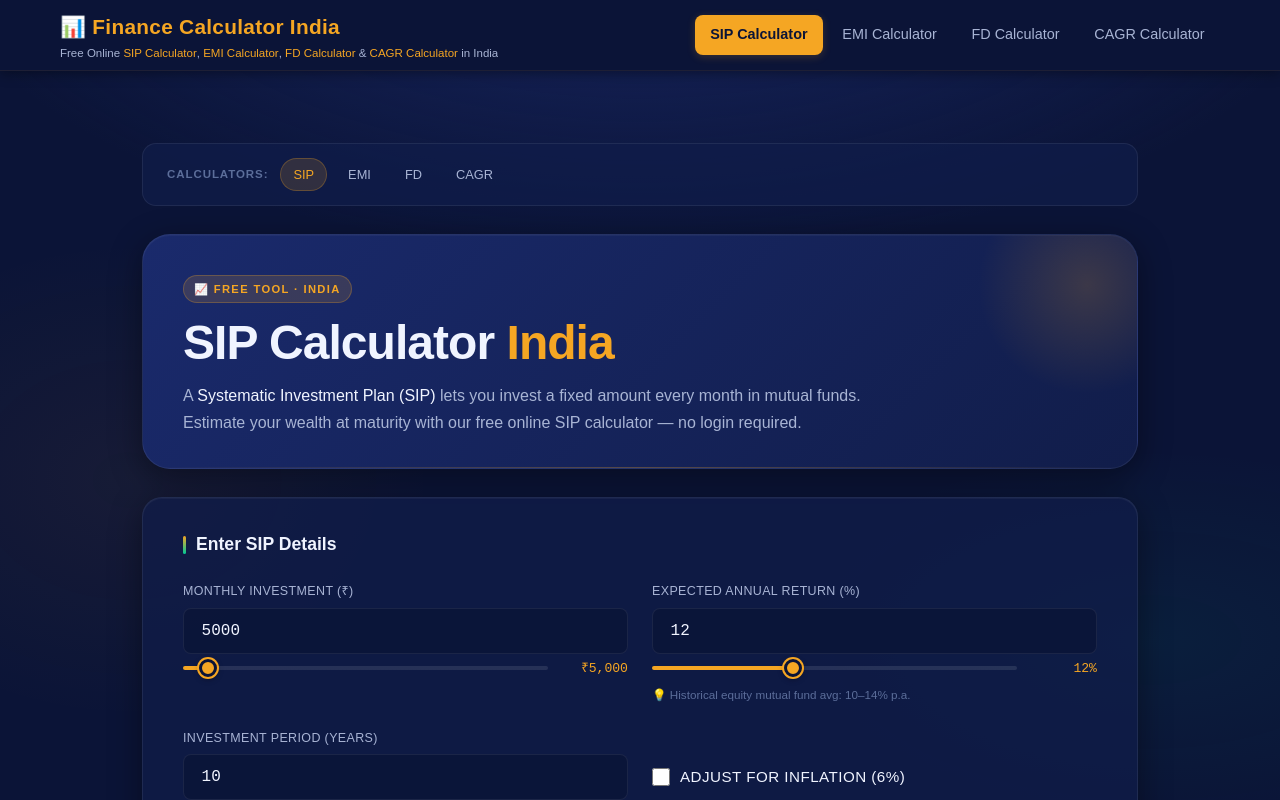
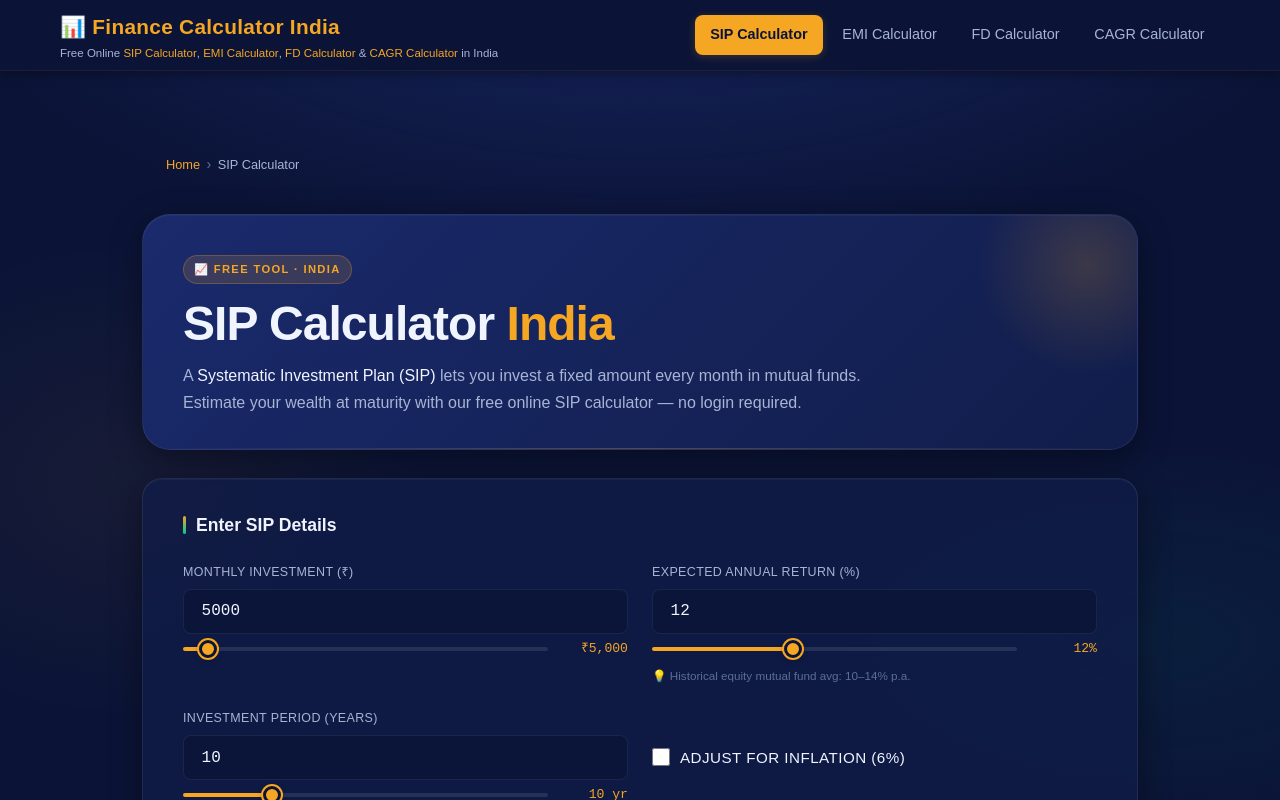
Before and after one commit to indal7/finance-calculator-suite, an Angular app in the folder frontend/: page /sip-calculator in a window 1280 px wide. Shown: the top 800 px of the page. Built offline with nearby package versions, Linux system fonts and the light colour scheme.

Commit message:
feat: replace duplicate calc-nav with breadcrumb navigation on all calculator pages
Agent-Logs-Url: https://github.com/indal7/finance-calculator-suite/sessions/09b4aaac-21c9-4ebf-b3ca-313b80c983ed

Co-authored-by: rayshreya404-dot <271300157+rayshreya404-dot@users.noreply.github.com>

```diff
--- a/frontend/src/app/components/cagr-calculator/cagr-calculator.html
+++ b/frontend/src/app/components/cagr-calculator/cagr-calculator.html
@@ -29,12 +29,11 @@
   }
   </script>
 
-  <nav class="calc-nav" aria-label="Calculator navigation">
-    <span class="calc-nav-label">Calculators:</span>
-    <a routerLink="/sip-calculator"  routerLinkActive="active">SIP</a>
-    <a routerLink="/emi-calculator"  routerLinkActive="active">EMI</a>
-    <a routerLink="/fd-calculator"   routerLinkActive="active">FD</a>
-    <a routerLink="/cagr-calculator" routerLinkActive="active">CAGR</a>
+  <!-- ── Breadcrumb ──────────────────────────────────────────── -->
+  <nav class="breadcrumb" aria-label="Breadcrumb">
+    <a routerLink="/">Home</a>
+    <span class="breadcrumb-sep" aria-hidden="true">›</span>
+    <span class="breadcrumb-current">CAGR Calculator</span>
   </nav>
 
   <div class="page-hero">
--- a/frontend/src/app/components/emi-calculator/emi-calculator.html
+++ b/frontend/src/app/components/emi-calculator/emi-calculator.html
@@ -29,13 +29,11 @@
   }
   </script>
 
-  <!-- ── Internal Nav ──────────────────────────────────────── -->
-  <nav class="calc-nav" aria-label="Calculator navigation">
-    <span class="calc-nav-label">Calculators:</span>
-    <a routerLink="/sip-calculator"  routerLinkActive="active">SIP</a>
-    <a routerLink="/emi-calculator"  routerLinkActive="active">EMI</a>
-    <a routerLink="/fd-calculator"   routerLinkActive="active">FD</a>
-    <a routerLink="/cagr-calculator" routerLinkActive="active">CAGR</a>
+  <!-- ── Breadcrumb ──────────────────────────────────────────── -->
+  <nav class="breadcrumb" aria-label="Breadcrumb">
+    <a routerLink="/">Home</a>
+    <span class="breadcrumb-sep" aria-hidden="true">›</span>
+    <span class="breadcrumb-current">EMI Calculator</span>
   </nav>
 
   <!-- ── Hero ──────────────────────────────────────────────── -->
--- a/frontend/src/app/components/fd-calculator/fd-calculator.html
+++ b/frontend/src/app/components/fd-calculator/fd-calculator.html
@@ -29,12 +29,11 @@
   }
   </script>
 
-  <nav class="calc-nav" aria-label="Calculator navigation">
-    <span class="calc-nav-label">Calculators:</span>
-    <a routerLink="/sip-calculator"  routerLinkActive="active">SIP</a>
-    <a routerLink="/emi-calculator"  routerLinkActive="active">EMI</a>
-    <a routerLink="/fd-calculator"   routerLinkActive="active">FD</a>
-    <a routerLink="/cagr-calculator" routerLinkActive="active">CAGR</a>
+  <!-- ── Breadcrumb ──────────────────────────────────────────── -->
+  <nav class="breadcrumb" aria-label="Breadcrumb">
+    <a routerLink="/">Home</a>
+    <span class="breadcrumb-sep" aria-hidden="true">›</span>
+    <span class="breadcrumb-current">FD Calculator</span>
   </nav>
 
   <div class="page-hero">
--- a/frontend/src/app/components/sip-calculator/sip-calculator.html
+++ b/frontend/src/app/components/sip-calculator/sip-calculator.html
@@ -30,17 +30,11 @@
   }
   </script>
 
-  <!-- ── Internal Nav ──────────────────────────────────────── -->
-  <nav class="calc-nav" aria-label="Calculator navigation">
-    <span class="calc-nav-label">Calculators:</span>
-    <a routerLink="/sip-calculator" routerLinkActive="active"
-      [attr.aria-current]="router.url === '/sip-calculator' ? 'page' : null">SIP</a>
-    <a routerLink="/emi-calculator" routerLinkActive="active"
-      [attr.aria-current]="router.url === '/emi-calculator' ? 'page' : null">EMI</a>
-    <a routerLink="/fd-calculator" routerLinkActive="active"
-      [attr.aria-current]="router.url === '/fd-calculator' ? 'page' : null">FD</a>
-    <a routerLink="/cagr-calculator" routerLinkActive="active"
-      [attr.aria-current]="router.url === '/cagr-calculator' ? 'page' : null">CAGR</a>
+  <!-- ── Breadcrumb ──────────────────────────────────────────── -->
+  <nav class="breadcrumb" aria-label="Breadcrumb">
+    <a routerLink="/">Home</a>
+    <span class="breadcrumb-sep" aria-hidden="true">›</span>
+    <span class="breadcrumb-current">SIP Calculator</span>
   </nav>
 
   <!-- ── Hero ──────────────────────────────────────────────── -->
--- a/frontend/src/styles.css
+++ b/frontend/src/styles.css
@@ -827,6 +827,36 @@ code {
   border-color: rgba(245,166,35,0.25);
 }
 
+/* ── Breadcrumb ──────────────────────────────────────────────── */
+.breadcrumb {
+  display: flex;
+  align-items: center;
+  gap: 0.4rem;
+  padding: 0.6rem 1.5rem;
+  font-size: 0.8rem;
+  color: var(--text-muted);
+}
+
+.breadcrumb a {
+  color: var(--gold);
+  text-decoration: none;
+  transition: opacity 0.2s;
+}
+
+.breadcrumb a:hover {
+  opacity: 0.8;
+}
+
+.breadcrumb-sep {
+  color: var(--text-muted);
+  font-size: 0.9rem;
+}
+
+.breadcrumb-current {
+  color: var(--text-secondary);
+  font-weight: 500;
+}
+
 /* ── Progress / Doughnut Visual ──────────────────────────────── */
 .result-visual {
   margin-top: 1.25rem;
```
